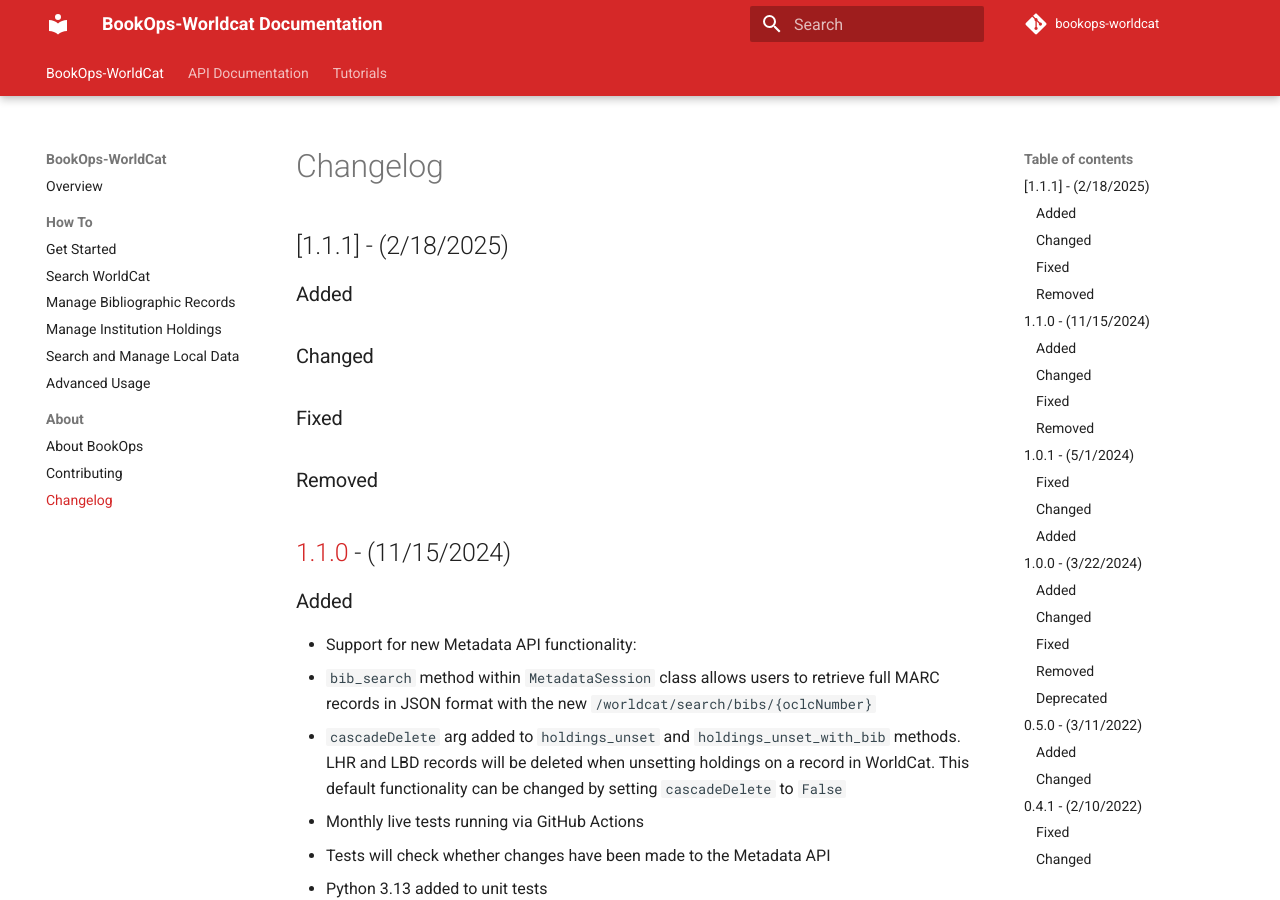
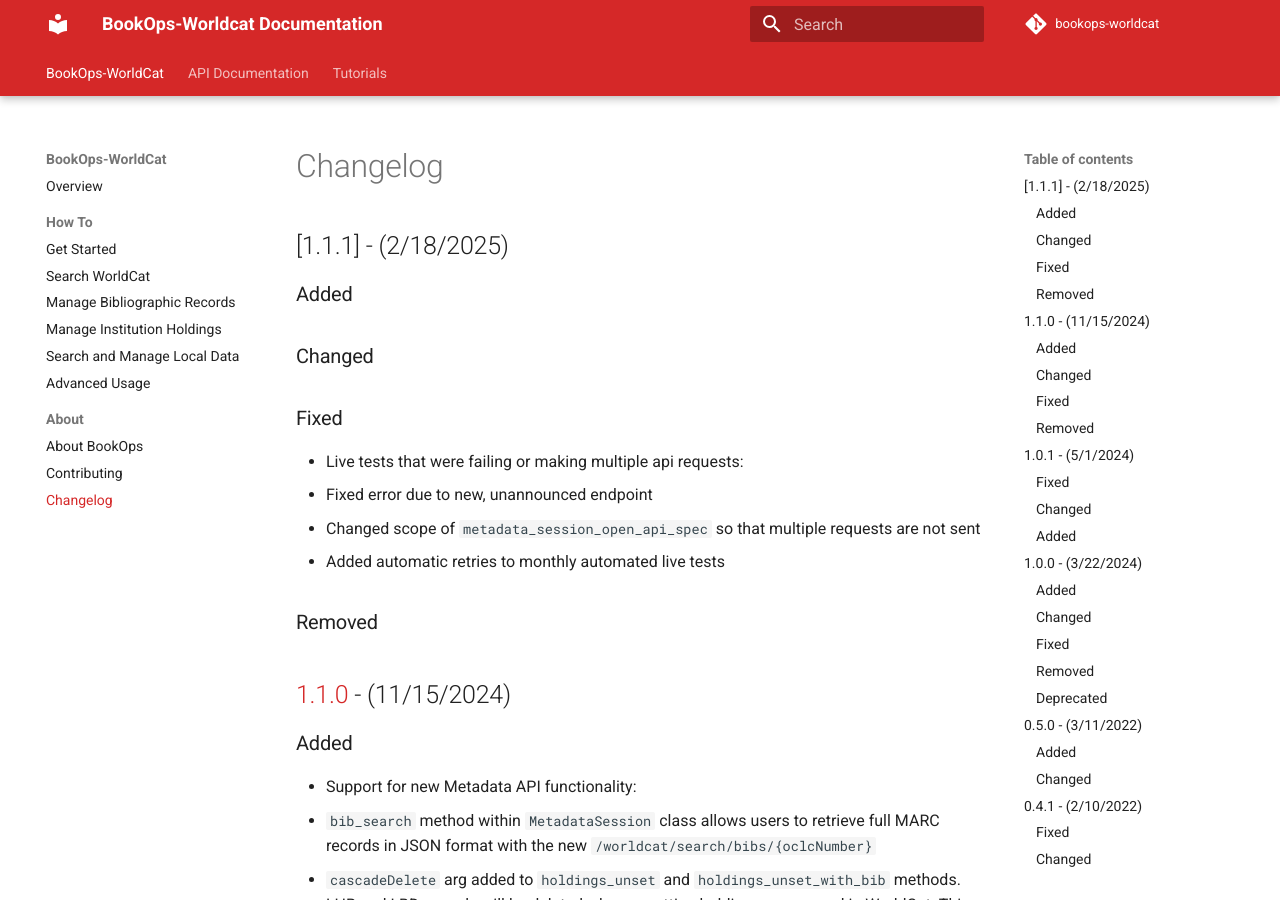
Before and after one commit to BookOps-CAT/bookops-worldcat, an MkDocs documentation site: the page built from docs/changelog.md, in a window 1280 px wide and 900 px high. Built offline with MkDocs 1.6.1 and Material for MkDocs 9.7.7, drawn with Linux system fonts in a browser that asks for light colours; comment, search, counter and statistics services are not loaded; the version menu is left out.

Commit message:
updated changelog

```diff
--- a/docs/changelog.md
+++ b/docs/changelog.md
@@ -6,7 +6,10 @@
 ### Changed
 
 ### Fixed
-
+ - Live tests that were failing or making multiple api requests:
+   - Fixed error due to new, unannounced endpoint
+   - Changed scope of `metadata_session_open_api_spec` so that multiple requests are not sent
+   - Added automatic retries to monthly automated live tests
 ### Removed
 
 ## [1.1.0] - (11/15/2024)
```
